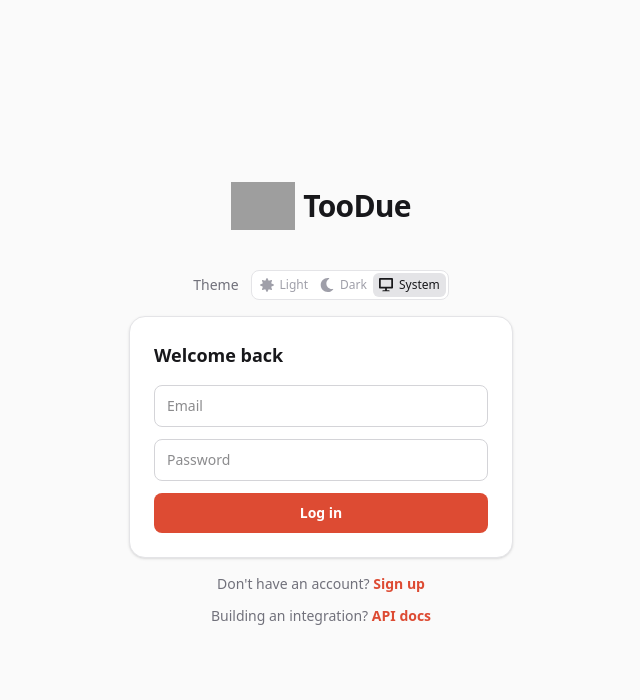
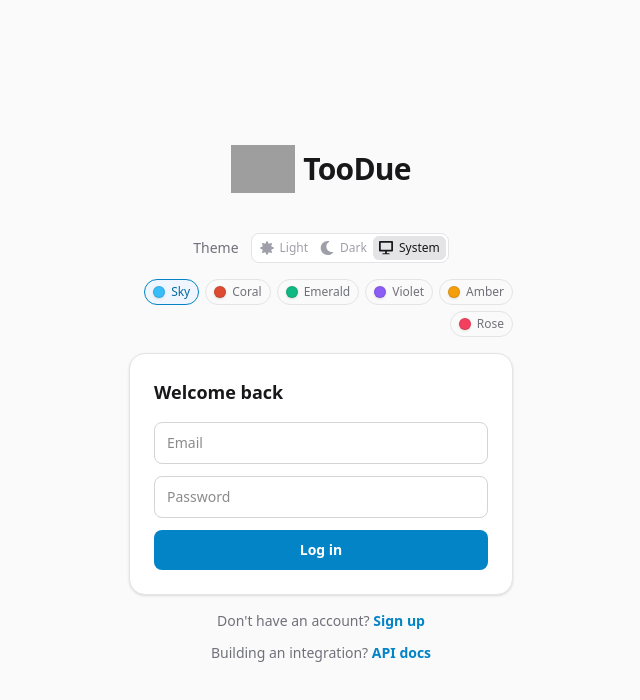
Before and after one commit to djedi/toodue, a Svelte app in the folder frontend/: page / in a window 1280 px wide. Shown: the top 700 px of the page, without its empty margins (319-959 px from the left). Built offline with nearby package versions, Linux system fonts and the light colour scheme; no server answers; grey boxes are pictures that could not be loaded.

Commit message:
Add app color scheme picker

```diff
--- a/frontend/src/app.css
+++ b/frontend/src/app.css
@@ -7,6 +7,40 @@
     ui-sans-serif, system-ui, -apple-system, 'Segoe UI', Roboto, 'Helvetica Neue', Arial,
     sans-serif;
 
+  --color-brand-50: #eff6ff;
+  --color-brand-100: #dbeafe;
+  --color-brand-200: #bfdbfe;
+  --color-brand-300: #93c5fd;
+  --color-brand-400: #60a5fa;
+  --color-brand-500: #38bdf8;
+  --color-brand-600: #0284c7;
+  --color-brand-700: #0369a1;
+  --color-brand-800: #075985;
+  --color-brand-900: #0c4a6e;
+  --color-brand-950: #082f49;
+}
+
+html {
+  font-family: var(--font-sans);
+  -webkit-tap-highlight-color: transparent;
+}
+
+:root,
+:root[data-color-scheme='sky'] {
+  --color-brand-50: #eff6ff;
+  --color-brand-100: #dbeafe;
+  --color-brand-200: #bfdbfe;
+  --color-brand-300: #93c5fd;
+  --color-brand-400: #60a5fa;
+  --color-brand-500: #38bdf8;
+  --color-brand-600: #0284c7;
+  --color-brand-700: #0369a1;
+  --color-brand-800: #075985;
+  --color-brand-900: #0c4a6e;
+  --color-brand-950: #082f49;
+}
+
+:root[data-color-scheme='coral'] {
   --color-brand-50: #fdf4f2;
   --color-brand-100: #fce7e2;
   --color-brand-200: #fad2c9;
@@ -20,13 +54,64 @@
   --color-brand-950: #45150d;
 }
 
-html {
-  font-family: var(--font-sans);
-  -webkit-tap-highlight-color: transparent;
+:root[data-color-scheme='emerald'] {
+  --color-brand-50: #ecfdf5;
+  --color-brand-100: #d1fae5;
+  --color-brand-200: #a7f3d0;
+  --color-brand-300: #6ee7b7;
+  --color-brand-400: #34d399;
+  --color-brand-500: #10b981;
+  --color-brand-600: #059669;
+  --color-brand-700: #047857;
+  --color-brand-800: #065f46;
+  --color-brand-900: #064e3b;
+  --color-brand-950: #022c22;
+}
+
+:root[data-color-scheme='violet'] {
+  --color-brand-50: #f5f3ff;
+  --color-brand-100: #ede9fe;
+  --color-brand-200: #ddd6fe;
+  --color-brand-300: #c4b5fd;
+  --color-brand-400: #a78bfa;
+  --color-brand-500: #8b5cf6;
+  --color-brand-600: #7c3aed;
+  --color-brand-700: #6d28d9;
+  --color-brand-800: #5b21b6;
+  --color-brand-900: #4c1d95;
+  --color-brand-950: #2e1065;
+}
+
+:root[data-color-scheme='amber'] {
+  --color-brand-50: #fffbeb;
+  --color-brand-100: #fef3c7;
+  --color-brand-200: #fde68a;
+  --color-brand-300: #fcd34d;
+  --color-brand-400: #fbbf24;
+  --color-brand-500: #f59e0b;
+  --color-brand-600: #d97706;
+  --color-brand-700: #b45309;
+  --color-brand-800: #92400e;
+  --color-brand-900: #78350f;
+  --color-brand-950: #451a03;
+}
+
+:root[data-color-scheme='rose'] {
+  --color-brand-50: #fff1f2;
+  --color-brand-100: #ffe4e6;
+  --color-brand-200: #fecdd3;
+  --color-brand-300: #fda4af;
+  --color-brand-400: #fb7185;
+  --color-brand-500: #f43f5e;
+  --color-brand-600: #e11d48;
+  --color-brand-700: #be123c;
+  --color-brand-800: #9f1239;
+  --color-brand-900: #881337;
+  --color-brand-950: #4c0519;
 }
 
 body {
-  background-color: var(--color-white);
+  background-color: #f8fafc;
   color: var(--color-zinc-900);
 }
 
--- a/frontend/src/lib/components/Auth.svelte
+++ b/frontend/src/lib/components/Auth.svelte
@@ -3,6 +3,7 @@
   import { data, afterSignIn } from '../state.svelte.js';
   import BrandLogo from './BrandLogo.svelte';
   import ThemeSwitcher from './ThemeSwitcher.svelte';
+  import ColorSchemePicker from './ColorSchemePicker.svelte';
 
   let mode = $state('login');
   let name = $state('');
@@ -37,6 +38,10 @@
     <div class="mb-4 flex items-center justify-center gap-3 text-sm text-zinc-500 dark:text-zinc-400">
       <span class="font-medium">Theme</span>
       <ThemeSwitcher />
+    </div>
+
+    <div class="mb-4 flex justify-center">
+      <ColorSchemePicker />
     </div>
 
     <div class="rounded-2xl border border-zinc-200 bg-white p-6 shadow-sm dark:border-zinc-800 dark:bg-zinc-900">
--- /dev/null
+++ b/frontend/src/lib/components/ColorSchemePicker.svelte
@@ -0,0 +1,34 @@
+<script>
+  import { ui, setColorScheme } from '../state.svelte.js';
+
+  const schemes = [
+    { value: 'sky', label: 'Sky', color: '#38bdf8' },
+    { value: 'coral', label: 'Coral', color: '#dd4b33' },
+    { value: 'emerald', label: 'Emerald', color: '#10b981' },
+    { value: 'violet', label: 'Violet', color: '#8b5cf6' },
+    { value: 'amber', label: 'Amber', color: '#f59e0b' },
+    { value: 'rose', label: 'Rose', color: '#f43f5e' }
+  ];
+</script>
+
+<div class="flex flex-wrap items-center justify-end gap-1.5" role="group" aria-label="Color scheme picker">
+  {#each schemes as scheme (scheme.value)}
+    <button
+      type="button"
+      aria-label="{scheme.label} color scheme"
+      title="{scheme.label}"
+      onclick={() => setColorScheme(scheme.value)}
+      class="flex items-center gap-1.5 rounded-full border px-2 py-1 text-xs font-medium transition {ui.colorScheme ===
+      scheme.value
+        ? 'border-brand-600 bg-brand-50 text-brand-700 dark:border-brand-400 dark:bg-brand-950 dark:text-brand-200'
+        : 'border-zinc-200 text-zinc-500 hover:border-zinc-300 hover:text-zinc-700 dark:border-zinc-700 dark:text-zinc-400 dark:hover:text-zinc-200'}"
+    >
+      <span
+        class="h-3 w-3 rounded-full border border-black/10 shadow-sm dark:border-white/20"
+        style={`background: ${scheme.color}`}
+        aria-hidden="true"
+      ></span>
+      <span>{scheme.label}</span>
+    </button>
+  {/each}
+</div>
--- a/frontend/src/lib/components/Settings.svelte
+++ b/frontend/src/lib/components/Settings.svelte
@@ -3,6 +3,7 @@
   import { apiKeyCreatedMessage, maskApiKey } from '../apiKeys.js';
   import { data, ui, refresh, signOut, toast } from '../state.svelte.js';
   import ThemeSwitcher from './ThemeSwitcher.svelte';
+  import ColorSchemePicker from './ColorSchemePicker.svelte';
   import {
     X,
     CalendarPlus,
@@ -158,6 +159,14 @@
         <ThemeSwitcher />
       </div>
 
+      <div class="{row} flex-col items-stretch gap-2">
+        <div>
+          <span class="block text-sm font-medium">Color scheme</span>
+          <span class="block text-xs text-zinc-400">Pick the main accent color for buttons, links, and highlights</span>
+        </div>
+        <ColorSchemePicker />
+      </div>
+
       {#if google?.configured}
         {#if google.connected}
           <div class={row}>
```
Also changed, not shown: frontend/src/lib/state.svelte.js, 1 other file (tests, documents, lock files or other folders).
